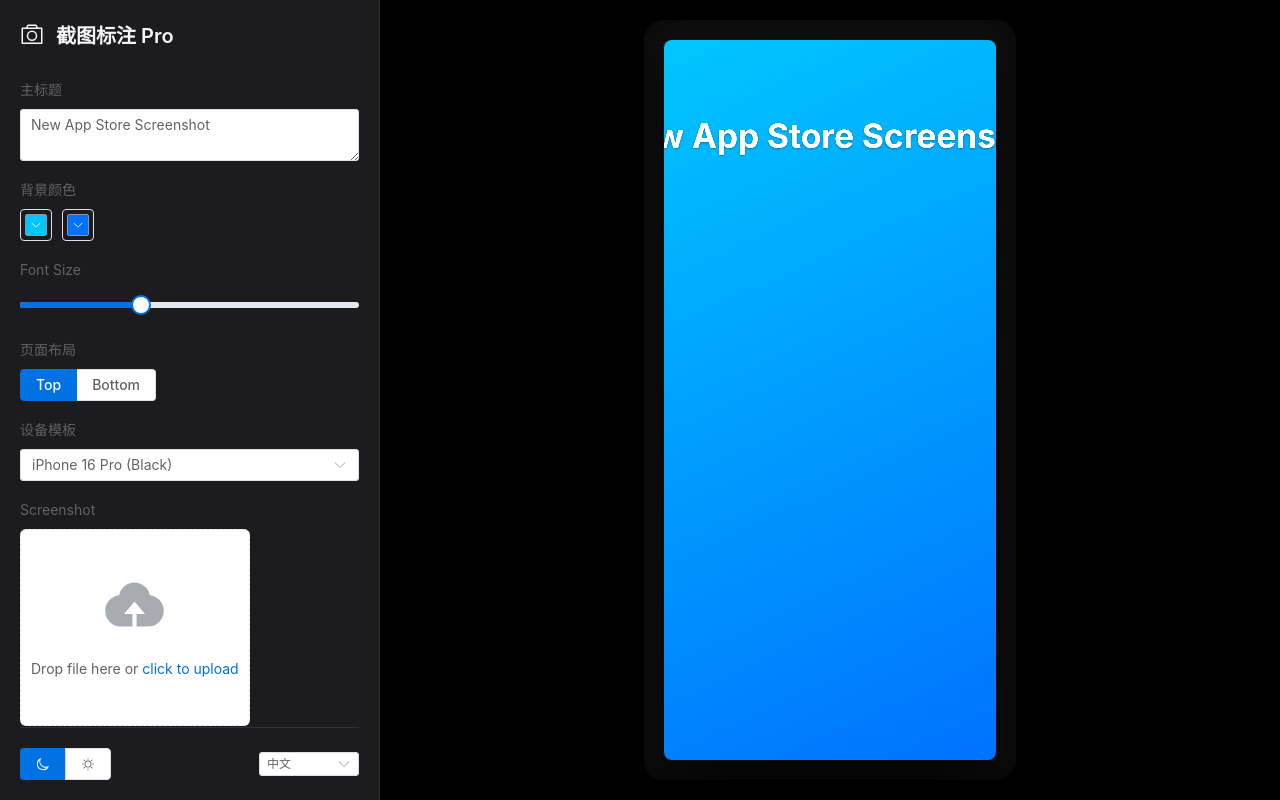
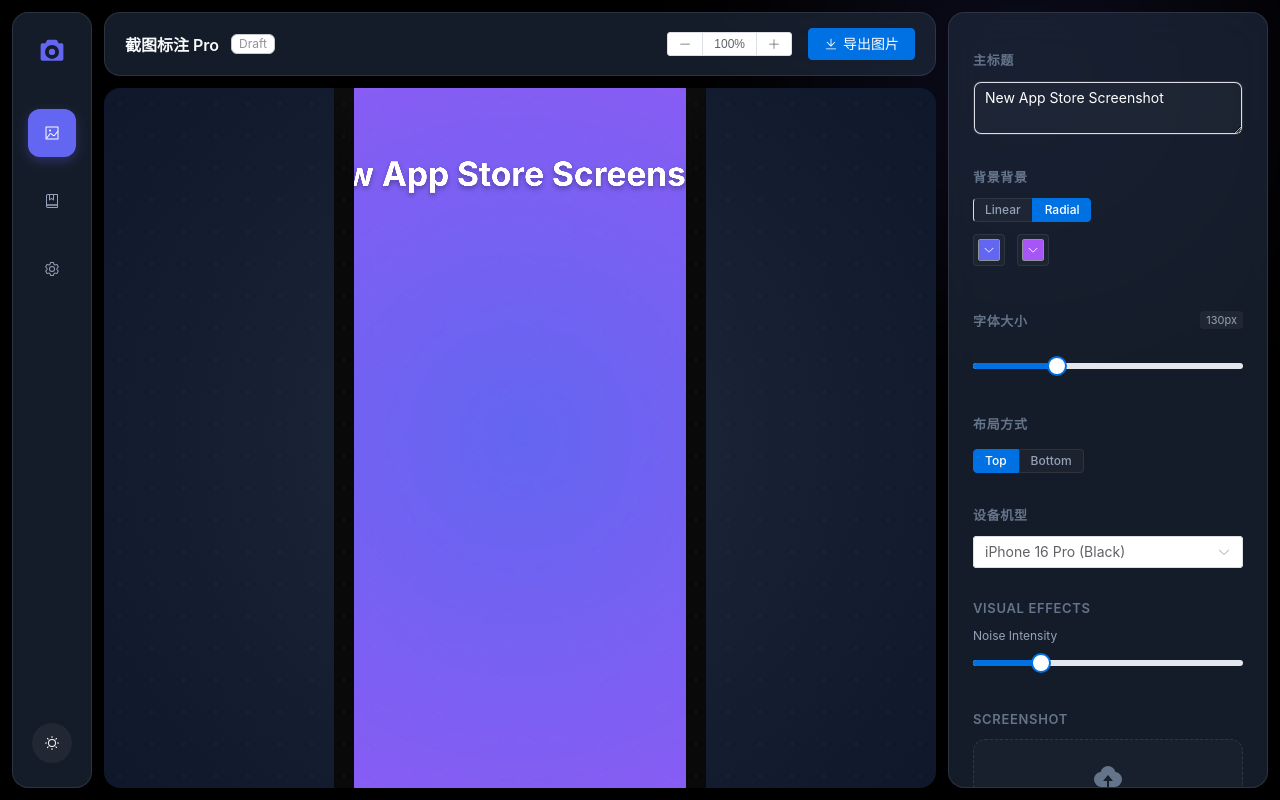
Before and after one commit to fugary/gen-screenshots, a Vue app: page / in a window 1280 px wide. Built offline with nearby package versions, Linux system fonts and the light colour scheme.

Commit message:
feat: premium UI redesign with glassmorphism and advanced canvas effects

```diff
--- a/src/App.vue
+++ b/src/App.vue
@@ -2,61 +2,102 @@
   <el-config-provider :locale="store.language === 'zh-CN' ? zhCn : en">
     <div
       class="app-wrapper"
-      :class="{ dark: store.theme === 'dark' }"
+      :class="{ 'dark': store.theme === 'dark' }"
     >
-      <el-container class="main-container">
-        <!-- Sidebar -->
+      <!-- Background Glow -->
+      <div class="bg-glow" />
+
+      <el-container class="main-layout">
+        <!-- 1. Left Navigation Sidebar -->
         <el-aside
-          width="380px"
-          class="sidebar"
+          width="80px"
+          class="nav-sidebar glass"
         >
-          <div class="sidebar-header">
-            <el-icon :size="24">
-              <Camera />
+          <div class="logo">
+            <el-icon :size="28">
+              <CameraFilled />
             </el-icon>
-            <h2>{{ $t('app.title') }}</h2>
           </div>
-
-          <ControlPanel />
-
-          <div class="sidebar-footer">
-            <el-button-group>
-              <el-button
-                :type="store.theme === 'dark' ? 'primary' : ''"
-                @click="store.setProject({ theme: 'dark' })"
-              >
-                <el-icon><Moon /></el-icon>
-              </el-button>
-              <el-button
-                :type="store.theme === 'light' ? 'primary' : ''"
-                @click="store.setProject({ theme: 'light' })"
-              >
-                <el-icon><Sunny /></el-icon>
-              </el-button>
-            </el-button-group>
-
-            <el-select
-              v-model="store.language"
-              size="small"
-              style="width: 100px"
-              @change="handleLangChange"
+          <div class="nav-items">
+            <div class="nav-item active">
+              <el-icon><Picture /></el-icon>
+            </div>
+            <div class="nav-item">
+              <el-icon><Collection /></el-icon>
+            </div>
+            <div class="nav-item">
+              <el-icon><Setting /></el-icon>
+            </div>
+          </div>
+          <div class="nav-footer">
+            <div
+              class="theme-toggle"
+              @click="toggleTheme"
             >
-              <el-option
-                label="中文"
-                value="zh-CN"
-              />
-              <el-option
-                label="English"
-                value="en-US"
-              />
-            </el-select>
+              <el-icon v-if="store.theme === 'dark'">
+                <Sunny />
+              </el-icon>
+              <el-icon v-else>
+                <Moon />
+              </el-icon>
+            </div>
           </div>
         </el-aside>
 
-        <!-- Main Preview -->
-        <el-main class="preview-area">
-          <ScreenshotCanvas />
-        </el-main>
+        <!-- 2. Main Content Area -->
+        <el-container class="content-area">
+          <el-header
+            height="64px"
+            class="top-bar glass"
+          >
+            <div class="toolbar-left">
+              <span class="project-name">{{ $t('app.title') }}</span>
+              <el-tag
+                size="small"
+                type="info"
+                effect="plain"
+                class="status-tag"
+              >
+                Draft
+              </el-tag>
+            </div>
+            <div class="toolbar-right">
+              <el-button-group class="zoom-controls">
+                <el-button size="small">
+                  <el-icon><Minus /></el-icon>
+                </el-button>
+                <el-button size="small">
+                  100%
+                </el-button>
+                <el-button size="small">
+                  <el-icon><Plus /></el-icon>
+                </el-button>
+              </el-button-group>
+              <el-button
+                type="primary"
+                class="export-btn"
+                @click="handleExport"
+              >
+                <el-icon class="el-icon--left">
+                  <Download />
+                </el-icon>
+                {{ $t('controls.export') }}
+              </el-button>
+            </div>
+          </el-header>
+
+          <el-main class="preview-workspace">
+            <ScreenshotCanvas />
+          </el-main>
+        </el-container>
+
+        <!-- 3. Right Properties Panel -->
+        <el-aside
+          width="320px"
+          class="properties-panel glass"
+        >
+          <ControlPanel />
+        </el-aside>
       </el-container>
     </div>
   </el-config-provider>
@@ -67,78 +108,194 @@
 import { useI18n } from 'vue-i18n';
 import zhCn from 'element-plus/es/locale/lang/zh-cn';
 import en from 'element-plus/es/locale/lang/en';
+import {
+  CameraFilled, Picture, Collection, Setting,
+  Sunny, Moon, Plus, Minus, Download
+} from '@element-plus/icons-vue';
 import ScreenshotCanvas from './components/ScreenshotCanvas.vue';
 import ControlPanel from './components/ControlPanel.vue';
 
 const store = useScreenshotStore();
-const { locale } = useI18n();
+useI18n();
 
-const handleLangChange = (val: string) => {
-  locale.value = val;
+const toggleTheme = () => {
+  store.setProject({ theme: store.theme === 'dark' ? 'light' : 'dark' });
+};
+
+const handleExport = () => {
+  window.dispatchEvent(new CustomEvent('export-canvas'));
 };
 </script>
 
 <style>
+@import url('https://fonts.googleapis.com/css2?family=Inter:wght@400;500;600;700&display=swap');
+
 :root {
-  --sidebar-bg: #ffffff;
-  --preview-bg: #f5f5f7;
-}
-
-.dark {
-  --sidebar-bg: #1c1c1e;
-  --preview-bg: #000000;
-  color: #f5f5f7;
+  --app-bg: #0f172a;
+  --glass-bg: rgba(30, 41, 59, 0.7);
+  --glass-border: rgba(255, 255, 255, 0.1);
+  --accent-color: #6366f1;
 }
 
 body {
   margin: 0;
+  font-family: 'Inter', -apple-system, sans-serif;
+  background-color: var(--app-bg);
+  color: #f8fafc;
   overflow: hidden;
 }
 
 .app-wrapper {
   height: 100vh;
-  display: flex;
+  position: relative;
+  overflow: hidden;
 }
 
-.main-container {
-  height: 100%;
+.bg-glow {
+  position: absolute;
+  top: -20%;
+  right: -10%;
+  width: 60%;
+  height: 60%;
+  background: radial-gradient(circle, rgba(99, 102, 241, 0.15) 0%, transparent 70%);
+  filter: blur(80px);
+  z-index: 0;
+  pointer-events: none;
 }
 
-.sidebar {
-  background: var(--sidebar-bg);
-  border-right: 1px solid rgba(128, 128, 128, 0.2);
+.main-layout {
+  height: 100%;
+  position: relative;
+  z-index: 1;
+  padding: 12px;
+  gap: 12px;
+}
+
+.glass {
+  background: var(--glass-bg);
+  backdrop-filter: blur(20px);
+  -webkit-backdrop-filter: blur(20px);
+  border: 1px solid var(--glass-border);
+  border-radius: 16px;
+}
+
+/* Nav Sidebar */
+.nav-sidebar {
   display: flex;
   flex-direction: column;
-  padding: 20px;
+  align-items: center;
+  padding: 24px 0;
 }
 
-.sidebar-header {
+.logo {
+  color: var(--accent-color);
+  margin-bottom: 40px;
+}
+
+.nav-items {
+  display: flex;
+  flex-direction: column;
+  gap: 20px;
+  flex: 1;
+}
+
+.nav-item {
+  width: 48px;
+  height: 48px;
+  display: flex;
+  align-items: center;
+  justify-content: center;
+  border-radius: 12px;
+  cursor: pointer;
+  transition: all 0.2s;
+  color: #94a3b8;
+}
+
+.nav-item:hover {
+  background: rgba(255, 255, 255, 0.05);
+  color: #fff;
+}
+
+.nav-item.active {
+  background: var(--accent-color);
+  color: #fff;
+  box-shadow: 0 4px 12px rgba(99, 102, 241, 0.3);
+}
+
+.nav-footer {
+  margin-top: auto;
+}
+
+.theme-toggle {
+  width: 40px;
+  height: 40px;
+  display: flex;
+  align-items: center;
+  justify-content: center;
+  border-radius: 50%;
+  cursor: pointer;
+  background: rgba(255,255,255,0.05);
+}
+
+/* Content Area */
+.content-area {
+  flex: 1;
+  display: flex;
+  flex-direction: column;
+  gap: 12px;
+}
+
+.top-bar {
+  display: flex;
+  align-items: center;
+  justify-content: space-between;
+  padding: 0 20px;
+}
+
+.toolbar-left {
   display: flex;
   align-items: center;
   gap: 12px;
-  margin-bottom: 30px;
 }
 
-.sidebar-header h2 {
-  margin: 0;
-  font-size: 20px;
+.project-name {
   font-weight: 600;
+  font-size: 16px;
 }
 
-.preview-area {
-  background: var(--preview-bg);
-  padding: 40px;
+.status-tag {
+  border-radius: 6px;
+}
+
+.toolbar-right {
+  display: flex;
+  align-items: center;
+  gap: 16px;
+}
+
+.preview-workspace {
+  padding: 0;
   display: flex;
   justify-content: center;
   align-items: center;
+  background: radial-gradient(circle at center, #1e293b 0%, #0f172a 100%);
+  border-radius: 16px;
+  position: relative;
+  overflow: hidden;
 }
 
-.sidebar-footer {
-  margin-top: auto;
-  display: flex;
-  justify-content: space-between;
-  align-items: center;
-  padding-top: 20px;
-  border-top: 1px solid rgba(128, 128, 128, 0.2);
+.preview-workspace::before {
+  content: "";
+  position: absolute;
+  width: 100%;
+  height: 100%;
+  background-image: radial-gradient(rgba(255, 255, 255, 0.05) 1px, transparent 1px);
+  background-size: 32px 32px;
+  pointer-events: none;
+}
+
+/* Properties Panel */
+.properties-panel {
+  padding: 24px;
 }
 </style>
--- a/src/components.d.ts
+++ b/src/components.d.ts
@@ -18,8 +18,7 @@
     ElColorPicker: typeof import('element-plus/es')['ElColorPicker']
     ElConfigProvider: typeof import('element-plus/es')['ElConfigProvider']
     ElContainer: typeof import('element-plus/es')['ElContainer']
-    ElForm: typeof import('element-plus/es')['ElForm']
-    ElFormItem: typeof import('element-plus/es')['ElFormItem']
+    ElHeader: typeof import('element-plus/es')['ElHeader']
     ElIcon: typeof import('element-plus/es')['ElIcon']
     ElInput: typeof import('element-plus/es')['ElInput']
     ElMain: typeof import('element-plus/es')['ElMain']
@@ -29,6 +28,7 @@
     ElScrollbar: typeof import('element-plus/es')['ElScrollbar']
     ElSelect: typeof import('element-plus/es')['ElSelect']
     ElSlider: typeof import('element-plus/es')['ElSlider']
+    ElTag: typeof import('element-plus/es')['ElTag']
     ElUpload: typeof import('element-plus/es')['ElUpload']
     ScreenshotCanvas: typeof import('./components/ScreenshotCanvas.vue')['default']
   }
--- a/src/components/ControlPanel.vue
+++ b/src/components/ControlPanel.vue
@@ -1,18 +1,35 @@
 <template>
   <el-scrollbar class="control-panel">
-    <el-form label-position="top">
-      <!-- Image Upload -->
-      <el-form-item :label="$t('controls.headline')">
+    <div class="panel-section">
+      <h3 class="section-title">
+        {{ $t('controls.headline') }}
+      </h3>
       <el-input
         v-model="store.title"
         type="textarea"
         :rows="2"
         placeholder="Enter your headline..."
+        class="custom-input"
       />
-      </el-form-item>
+    </div>
 
-      <!-- Appearance -->
-      <el-form-item :label="$t('controls.background')">
+    <div class="panel-section">
+      <h3 class="section-title">
+        {{ $t('controls.background') }}
+      </h3>
+      <div class="bg-settings">
+        <el-radio-group
+          v-model="store.bgType"
+          size="small"
+          class="custom-radio"
+        >
+          <el-radio-button label="linear">
+            Linear
+          </el-radio-button>
+          <el-radio-button label="radial">
+            Radial
+          </el-radio-button>
+        </el-radio-group>
         <div class="color-pickers">
           <el-color-picker
             v-model="store.bgColor1"
@@ -23,19 +40,34 @@
             show-alpha
           />
         </div>
-      </el-form-item>
+      </div>
+    </div>
 
-      <el-form-item label="Font Size">
+    <div class="panel-section">
+      <div class="section-header">
+        <h3 class="section-title">
+          {{ $t('controls.fontSize') }}
+        </h3>
+        <span class="value-badge">{{ store.fontSize }}px</span>
+      </div>
       <el-slider
         v-model="store.fontSize"
         :min="80"
-          :max="220"
+        :max="240"
+        :show-tooltip="false"
+        class="custom-slider"
       />
-      </el-form-item>
+    </div>
 
-      <!-- Layout -->
-      <el-form-item :label="$t('controls.layout')">
-        <el-radio-group v-model="store.layout">
+    <div class="panel-section">
+      <h3 class="section-title">
+        {{ $t('controls.layout') }}
+      </h3>
+      <el-radio-group
+        v-model="store.layout"
+        size="small"
+        class="custom-radio"
+      >
         <el-radio-button label="top">
           Top
         </el-radio-button>
@@ -43,11 +75,16 @@
           Bottom
         </el-radio-button>
       </el-radio-group>
-      </el-form-item>
+    </div>
 
-      <!-- Device -->
-      <el-form-item :label="$t('controls.device')">
-        <el-select v-model="store.frameStyle">
+    <div class="panel-section">
+      <h3 class="section-title">
+        {{ $t('controls.device') }}
+      </h3>
+      <el-select
+        v-model="store.frameStyle"
+        class="custom-select"
+      >
         <el-option
           label="iPhone 16 Pro (Black)"
           value="iphone16-jet"
@@ -65,41 +102,66 @@
           value="none"
         />
       </el-select>
-      </el-form-item>
+    </div>
 
-      <!-- Upload -->
-      <el-form-item label="Screenshot">
+    <div class="panel-section">
+      <h3 class="section-title">
+        Visual Effects
+      </h3>
+      <div class="effect-item">
+        <span>Noise Intensity</span>
+        <el-slider
+          v-model="store.noiseAmount"
+          :min="0"
+          :max="0.2"
+          :step="0.01"
+          class="custom-slider"
+        />
+      </div>
+    </div>
+
+    <div class="panel-section">
+      <h3 class="section-title">
+        Screenshot
+      </h3>
       <el-upload
-          class="upload-demo"
+        class="custom-upload"
         drag
         action="#"
         :auto-upload="false"
         :on-change="handleFileChange"
+        :show-file-list="false"
       >
-          <el-icon class="el-icon--upload">
-            <upload-filled />
+        <div
+          v-if="!store.userImage"
+          class="upload-placeholder"
+        >
+          <el-icon class="upload-icon">
+            <UploadFilled />
           </el-icon>
-          <div class="el-upload__text">
-            Drop file here or <em>click to upload</em>
+          <p>Drop or click to upload</p>
+        </div>
+        <div
+          v-else
+          class="upload-preview"
+        >
+          <img
+            :src="store.userImage"
+            alt="Preview"
+          >
+          <div class="overlay">
+            <el-icon><Refresh /></el-icon>
+          </div>
         </div>
       </el-upload>
-      </el-form-item>
-
-      <el-button
-        type="primary"
-        size="large"
-        class="export-btn"
-        @click="handleExport"
-      >
-        {{ $t('controls.export') }}
-      </el-button>
-    </el-form>
+    </div>
   </el-scrollbar>
 </template>
 
 <script setup lang="ts">
 import { useScreenshotStore } from '../store/screenshot';
 import { UploadFile } from 'element-plus';
+import { UploadFilled, Refresh } from '@element-plus/icons-vue';
 
 const store = useScreenshotStore();
 
@@ -113,24 +175,137 @@
     reader.readAsDataURL(file);
   }
 };
-
-const handleExport = () => {
-  // Logic to trigger export from Canvas component
-  // We can use a global event or a ref in App.vue
-  window.dispatchEvent(new CustomEvent('export-canvas'));
-};
 </script>
 
 <style scoped>
 .control-panel {
-  flex: 1;
+  height: calc(100vh - 48px);
 }
+
+.panel-section {
+  margin-bottom: 32px;
+}
+
+.section-title {
+  font-size: 13px;
+  font-weight: 600;
+  text-transform: uppercase;
+  letter-spacing: 0.05em;
+  color: #64748b;
+  margin-bottom: 12px;
+}
+
+.section-header {
+  display: flex;
+  justify-content: space-between;
+  align-items: center;
+  margin-bottom: 8px;
+}
+
+.value-badge {
+  font-size: 11px;
+  background: rgba(255,255,255,0.05);
+  padding: 2px 6px;
+  border-radius: 4px;
+  color: #94a3b8;
+}
+
+.bg-settings {
+  display: flex;
+  flex-direction: column;
+  gap: 12px;
+}
+
 .color-pickers {
   display: flex;
-  gap: 10px;
+  gap: 12px;
 }
-.export-btn {
+
+/* Custom Element Plus Styling overrides */
+:deep(.el-textarea__inner) {
+  background: rgba(255,255,255,0.03);
+  border: 1px solid rgba(255,255,255,0.08);
+  color: #fff;
+  border-radius: 8px;
+}
+
+:deep(.el-radio-button__inner) {
+  background: rgba(255,255,255,0.03);
+  border: 1px solid rgba(255,255,255,0.08);
+  color: #94a3b8;
+}
+
+:deep(.el-radio-button__orig-radio:checked + .el-radio-button__inner) {
+  background: #6366f1;
+  border-color: #6366f1;
+}
+
+:deep(.el-color-picker__trigger) {
+  border: 1px solid rgba(255,255,255,0.08);
+  background: rgba(255,255,255,0.03);
+}
+
+:deep(.el-select .el-input__wrapper) {
+  background: rgba(255,255,255,0.03);
+  box-shadow: 0 0 0 1px rgba(255,255,255,0.08) inset;
+}
+
+.custom-upload {
   width: 100%;
-  margin-top: 30px;
+}
+
+:deep(.el-upload-dragger) {
+  background: rgba(255,255,255,0.02);
+  border: 1px dashed rgba(255,255,255,0.1);
+  padding: 20px;
+  border-radius: 12px;
+}
+
+.upload-placeholder {
+  color: #64748b;
+}
+
+.upload-icon {
+  font-size: 32px;
+  margin-bottom: 8px;
+}
+
+.upload-preview {
+  position: relative;
+  height: 120px;
+  border-radius: 8px;
+  overflow: hidden;
+}
+
+.upload-preview img {
+  width: 100%;
+  height: 100%;
+  object-fit: cover;
+}
+
+.upload-preview .overlay {
+  position: absolute;
+  top: 0; left: 0; width: 100%; height: 100%;
+  background: rgba(0,0,0,0.5);
+  display: flex;
+  align-items: center;
+  justify-content: center;
+  opacity: 0;
+  transition: opacity 0.2s;
+}
+
+.upload-preview:hover .overlay {
+  opacity: 1;
+}
+
+.effect-item {
+  display: flex;
+  flex-direction: column;
+  gap: 4px;
+}
+
+.effect-item span {
+  font-size: 12px;
+  color: #94a3b8;
 }
 </style>
--- a/src/components/ScreenshotCanvas.vue
+++ b/src/components/ScreenshotCanvas.vue
@@ -33,39 +33,54 @@
   ctx.clearRect(0, 0, canvas.width, canvas.height);
 
   // 1. Background
-  const grad = ctx.createLinearGradient(0, 0, canvas.width, canvas.height);
+  if (store.bgType === 'radial') {
+    const grad = ctx.createRadialGradient(
+      canvas.width / 2, canvas.height / 2, 0,
+      canvas.width / 2, canvas.height / 2, canvas.height
+    );
     grad.addColorStop(0, store.bgColor1);
     grad.addColorStop(1, store.bgColor2);
     ctx.fillStyle = grad;
+  } else {
+    const grad = ctx.createLinearGradient(0, 0, 0, canvas.height);
+    grad.addColorStop(0, store.bgColor1);
+    grad.addColorStop(1, store.bgColor2);
+    ctx.fillStyle = grad;
+  }
   ctx.fillRect(0, 0, canvas.width, canvas.height);
 
-  // Subtle grain / texture for premium feel
+  // Noise Texture
+  if (store.noiseAmount > 0) {
     ctx.save();
+    ctx.globalAlpha = store.noiseAmount;
     ctx.globalCompositeOperation = 'overlay';
-  ctx.fillStyle = 'rgba(255,255,255,0.05)';
-  for (let i = 0; i < 1000; i++) {
-    ctx.fillRect(Math.random() * canvas.width, Math.random() * canvas.height, 2, 2);
+    for (let i = 0; i < 5000; i++) {
+      const x = Math.random() * canvas.width;
+      const y = Math.random() * canvas.height;
+      const size = Math.random() * 2 + 1;
+      ctx.fillStyle = Math.random() > 0.5 ? '#fff' : '#000';
+      ctx.fillRect(x, y, size, size);
     }
     ctx.restore();
+  }
 
   // 2. Text
   ctx.fillStyle = store.textColor;
-  ctx.textAlign = 'center';
-  ctx.textBaseline = 'middle';
-  ctx.font = `bold ${store.fontSize}px -apple-system, BlinkMacSystemFont, "SF Pro Display", "Helvetica Neue", sans-serif`;
+  ctx.textAlign = "center";
+  ctx.textBaseline = "middle";
+  ctx.font = `bold ${store.fontSize}px 'Inter', -apple-system, sans-serif`;
 
-  // Add subtle shadow to text
+  // High-end Text Shadow
   ctx.shadowColor = 'rgba(0,0,0,0.3)';
-  ctx.shadowBlur = 10;
-  ctx.shadowOffsetY = 4;
+  ctx.shadowBlur = 20;
+  ctx.shadowOffsetY = 10;
 
   const lines = store.title.split('\n');
-  let textY = store.layout === 'bottom' ? 2450 : 380;
+  let textY = (store.layout === 'bottom') ? 2450 : 380;
   lines.forEach((line, i) => {
-    ctx.fillText(line, canvas.width / 2, textY + i * store.fontSize * 1.15);
+    ctx.fillText(line, canvas.width / 2, textY + (i * store.fontSize * 1.15));
   });
-  ctx.shadowBlur = 0;
-  ctx.shadowOffsetY = 0;
+  ctx.shadowBlur = 0; ctx.shadowOffsetY = 0;
 
   // 3. Image & Frame logic
   if (store.userImage) {
@@ -75,12 +90,12 @@
       let frameW = 910;
       let frameH = 1970;
       let x = (canvas.width - frameW) / 2;
-      let y = store.layout === 'bottom' ? 350 : 680;
+      let y = (store.layout === 'bottom') ? 350 : 680;
 
-      // Outer Glow/Shadow for the device
-      ctx.shadowColor = 'rgba(0,0,0,0.4)';
-      ctx.shadowBlur = 120;
-      ctx.shadowOffsetY = 60;
+      // Realistic Device Glow
+      ctx.shadowColor = store.glowColor;
+      ctx.shadowBlur = 150;
+      ctx.shadowOffsetY = 80;
 
       ctx.save();
       roundRect(ctx, x, y, frameW, frameH, 100);
@@ -90,17 +105,15 @@
 
       // Device Border
       if (store.frameStyle !== 'none') {
-        ctx.shadowBlur = 0;
-        ctx.shadowOffsetY = 0;
+        ctx.shadowBlur = 0; ctx.shadowOffsetY = 0;
 
-        // Premium Border Gradient
         const borderGrad = ctx.createLinearGradient(x, y, x + frameW, y + frameH);
         let color = '#1c1c1e';
         if (store.frameStyle === 'iphone16-gold') color = '#d4c5b9';
         if (store.frameStyle === 'iphone16-silver') color = '#e3e3e8';
 
         borderGrad.addColorStop(0, color);
-        borderGrad.addColorStop(0.5, lightenColor(color, 20));
+        borderGrad.addColorStop(0.5, lightenColor(color, 40));
         borderGrad.addColorStop(1, color);
 
         ctx.strokeStyle = borderGrad;
@@ -108,21 +121,21 @@
         roundRect(ctx, x - 22, y - 22, frameW + 44, frameH + 44, 125);
         ctx.stroke();
 
-        // Inner highlight
-        ctx.strokeStyle = 'rgba(255,255,255,0.1)';
+        // Screen Bezel
+        ctx.strokeStyle = 'rgba(255,255,255,0.15)';
         ctx.lineWidth = 2;
         roundRect(ctx, x - 2, y - 2, frameW + 4, frameH + 4, 102);
         ctx.stroke();
 
         // Dynamic Island
         ctx.fillStyle = '#000000';
-        roundRect(ctx, canvas.width / 2 - 150, y + 40, 300, 80, 40);
+        roundRect(ctx, canvas.width/2 - 150, y + 40, 300, 80, 40);
         ctx.fill();
 
-        // Speaker grille / detail in island
+        // Sensor details
         ctx.fillStyle = 'rgba(255,255,255,0.1)';
         ctx.beginPath();
-        ctx.arc(canvas.width / 2 + 80, y + 80, 10, 0, Math.PI * 2);
+        ctx.arc(canvas.width/2 + 80, y + 80, 10, 0, Math.PI * 2);
         ctx.fill();
       }
       ctx.restore();
--- a/src/i18n/index.ts
+++ b/src/i18n/index.ts
@@ -12,6 +12,9 @@
       fontSize: 'Font Size',
       layout: 'Layout',
       device: 'Device',
+      effects: 'Visual Effects',
+      noise: 'Noise Intensity',
+      screenshot: 'Screenshot',
       export: 'Export PNG'
     }
   },
@@ -22,10 +25,13 @@
     },
     controls: {
       headline: '主标题',
-      background: '背景颜色',
+      background: '背景背景',
       fontSize: '字体大小',
-      layout: '页面布局',
-      device: '设备模板',
+      layout: '布局方式',
+      device: '设备机型',
+      effects: '视觉特效',
+      noise: '噪点强度',
+      screenshot: '屏幕截图',
       export: '导出图片'
     }
   }
--- a/src/store/screenshot.ts
+++ b/src/store/screenshot.ts
@@ -5,8 +5,11 @@
     title: 'New App Store Screenshot',
     fontSize: 130,
     textColor: '#ffffff',
-    bgColor1: '#00c6ff',
-    bgColor2: '#0072ff',
+    bgColor1: '#6366f1',
+    bgColor2: '#a855f7',
+    bgType: 'radial' as 'linear' | 'radial',
+    noiseAmount: 0.05,
+    glowColor: 'rgba(99, 102, 241, 0.5)',
     layout: 'top',
     frameStyle: 'iphone16-jet',
     userImage: null as string | null,
```
Also changed, not shown: 1 other file (tests, documents, lock files or other folders). Lines whose indentation alone changed are shown as unchanged.
